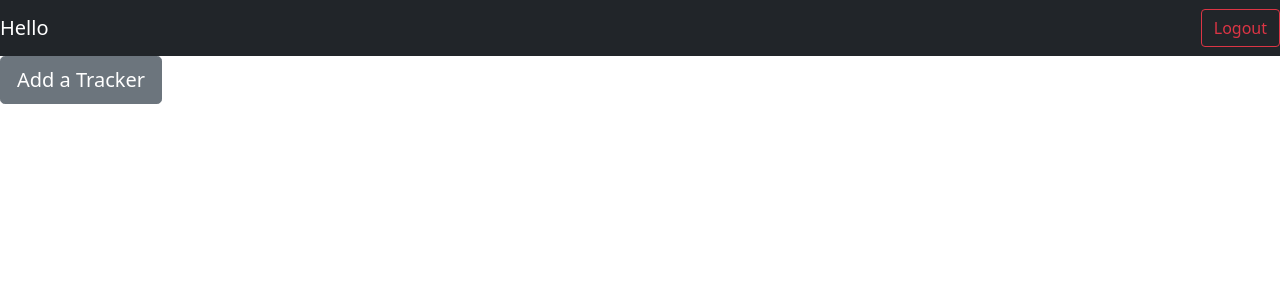
After one commit to harishsahadev/QuantifiedSelf-App, a Flask app: template templates/dashboard.html in a window 1280 px wide. The commit adds this page. Shown: the top 300 px of the page. Run offline with Flask 2, Linux system fonts and the light colour scheme; the template is opened without the code that fills it, so the values that code supplies are empty.

Commit message:
dashboard

```diff
--- a/application/models.py
+++ b/application/models.py
@@ -7,6 +7,7 @@ class User(db.Model):
     password = db.Column(db.String, nullable=False)
     fname = db.Column(db.String, nullable=False)
     lname = db.Column(db.String)
+    tracker = db.relationship('Tracker', cascade="all, delete") # one-to-many relationship with delete on cascade
 
 class Tracker_type(db.Model):
     __tablename__ = 'tracker_type'
--- /dev/null
+++ b/templates/base.html
@@ -0,0 +1,14 @@
+{% extends "layout.html" %}
+{% block content %}
+    <nav class="navbar navbar-dark bg-dark">
+        {% if title %}
+            <a class="navbar-brand">Hello, {{ username }}</a>
+        {% else %}
+            <a class="navbar-brand">Hello</a>
+        {% endif %}
+
+        <button class="btn btn-outline-danger my-2 my-sm-0" type="submit">Logout</button>
+    </nav>
+
+    {% block main_content %}{% endblock %}
+{% endblock content%}
--- /dev/null
+++ b/templates/dashboard.html
@@ -0,0 +1,12 @@
+{% extends "base.html" %}
+{% block main_content %}
+    {% if tracker|length == 0 %}
+    <div>
+        <a href="{{ url_for('create_tracker', userid=userid) }}" type="button" class="btn btn-secondary btn-lg">Add a Tracker</a>
+    </div>
+    {% else %}
+    <div>
+        <a href="" type="button" class="btn btn-secondary btn-lg">Add a Tracker</a>
+    </div>
+    {% endif %}
+{% endblock main_content%}
--- a/templates/login.html
+++ b/templates/login.html
@@ -38,7 +38,7 @@
 
             </fieldset>
             <div class="form-group">
-                {{ form.submit(class="btn btn-outline-info") }}
+                {{ form.submit(class="btn btn-outline-info mb-4") }}
             </div>
         </form>
     </div>
--- a/templates/register.html
+++ b/templates/register.html
@@ -6,7 +6,7 @@
             <fieldset class="form-group">
                 <legend class="border-bottom mb-4">Register Now</legend>
                 <div class="form-group" >
-                    {{ form.username.label(class="form-control-label ") }}
+                    {{ form.username.label(class="form-control-label") }}
 
                     {% if form.username.errors %}
                         {{ form.username(class="form-control form-control-lg is-invalid") }}
@@ -79,7 +79,7 @@
                 </div>
             </fieldset>
             <div class="form-group">
-                {{ form.submit(class="btn btn-outline-info") }}
+                {{ form.submit(class="btn btn-outline-info mb-4") }}
             </div>
         </form>
     </div>
```
Also changed, not shown: application/controllers.py (+13 -2 lines), templates/create_tracker.html (added, +22 -0 lines), db_directory/project_db.sqlite3.
